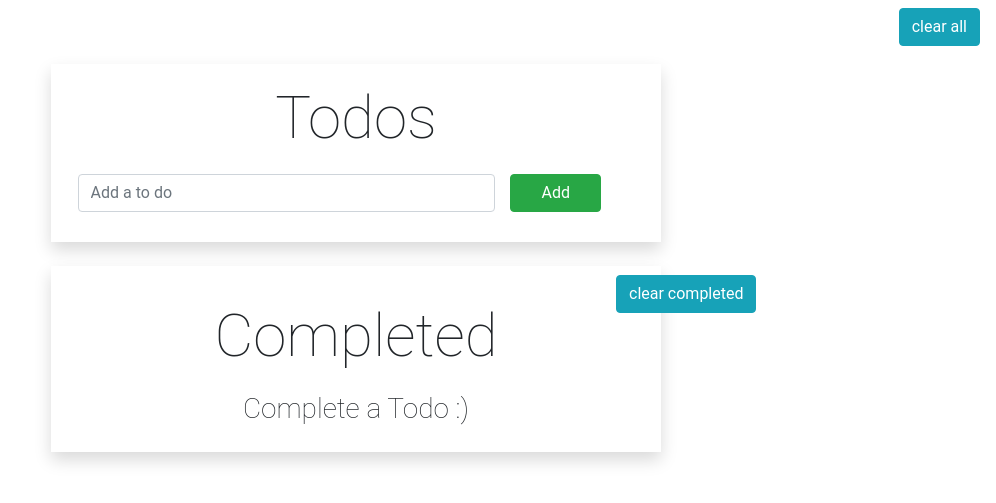
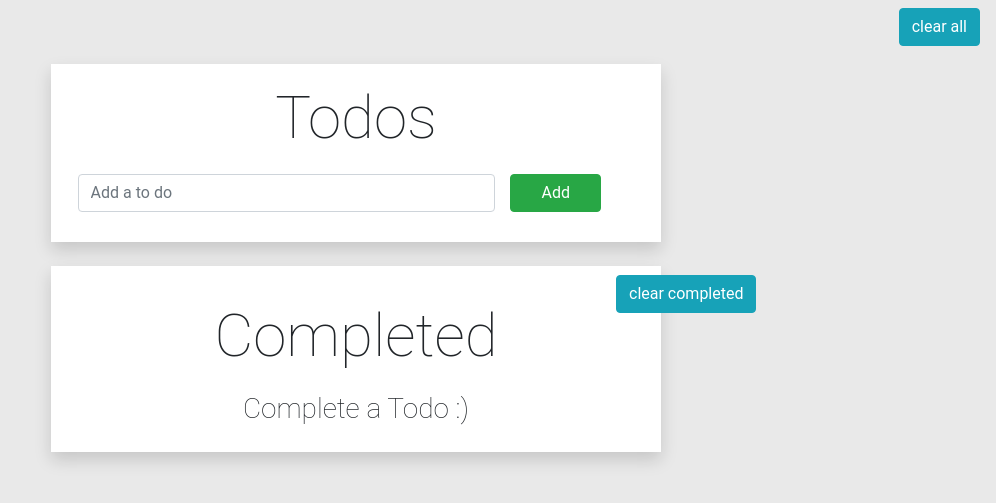
Before and after one commit to makarandmadhavi/Todos, a PHP site: page / in a window 1280 px wide. Shown: the top 503 px of the page, without its empty margins (284-1280 px from the left). Run offline with PHP 8.4, Linux system fonts and the light colour scheme; data that the repository does not hold is empty; some libraries are stand-ins or nearby versions.

Commit message:
changed background color

```diff
--- a/CSS/style.css
+++ b/CSS/style.css
@@ -21,11 +21,10 @@
 }
 
 .bggrey{
-
   background-color:	rgb(233, 233, 233);
 }
 
-.bg-white{
+.bgwhite{
   background-color:white;
 }
 
--- a/index.php
+++ b/index.php
@@ -16,10 +16,10 @@ $dones=getdone();
 
 </head>
 
-<body class="bg">
-    <div class="container outer">
+<body class="bggrey">
+    <div class="container outer ">
         <button onclick="clearcompleted(0)" class="btn btn-info clearbtn">clear all</button>
-        <div style="margin-top:2%" class="container shadow pad">
+        <div style="margin-top:2%" class="container shadow pad bgwhite">
             <div style="margin-bottom:2%;" class="row">
                 <h1 class="text-center col-sm-12">Todos</h1>
 
@@ -53,7 +53,7 @@ $dones=getdone();
 
         </div>
         <br>
-        <div style="padding-top:1%;" class="container shadow pad">
+        <div style="padding-top:1%;" class="container shadow pad bgwhite">
         <button onclick="clearcompleted(1)" class="btn btn-info clearcompbtn">clear completed</button>
             <h1 style="margin-top:-10px; margin-bottom:20px;" class="text-center ">Completed</h1>
 
```
